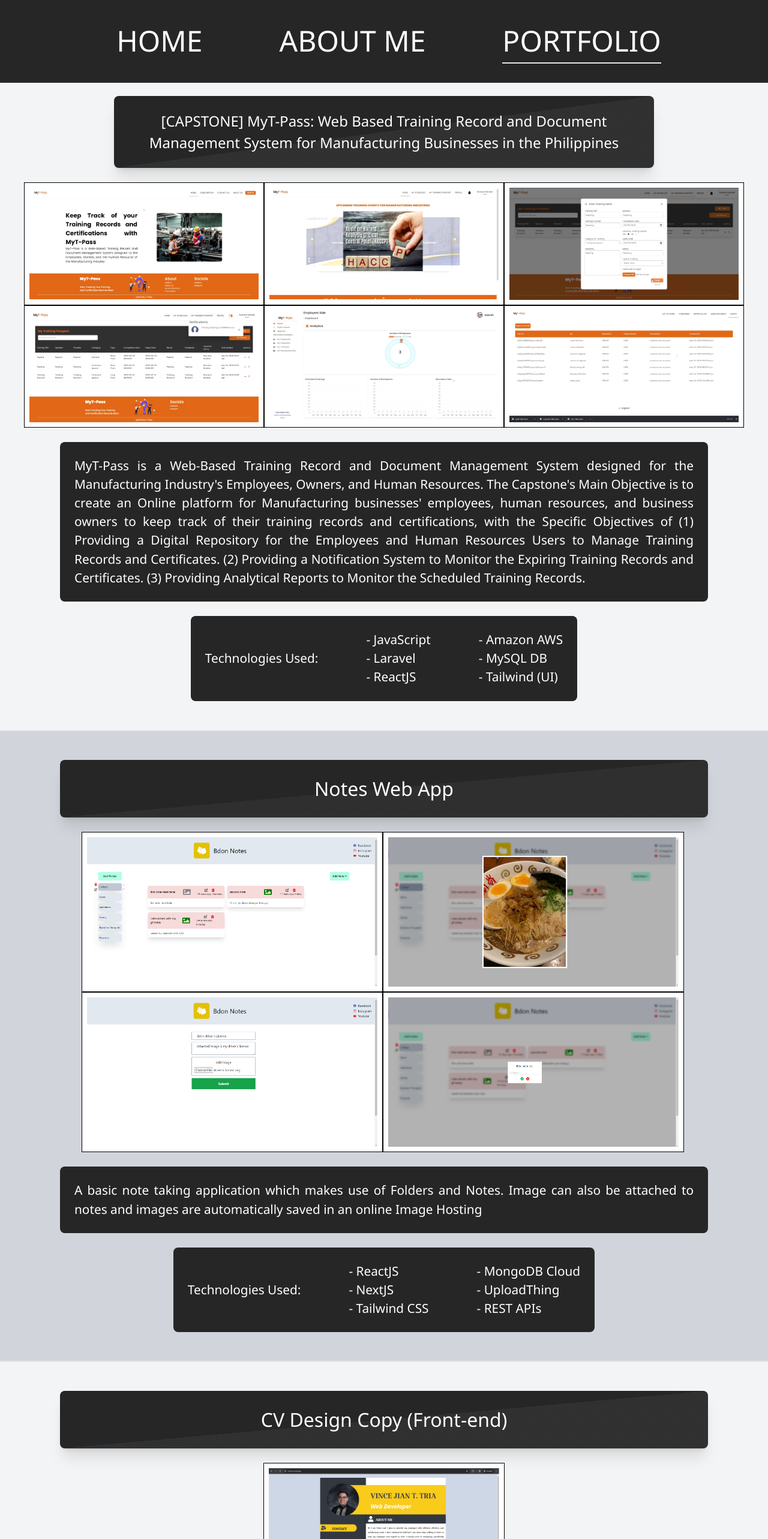
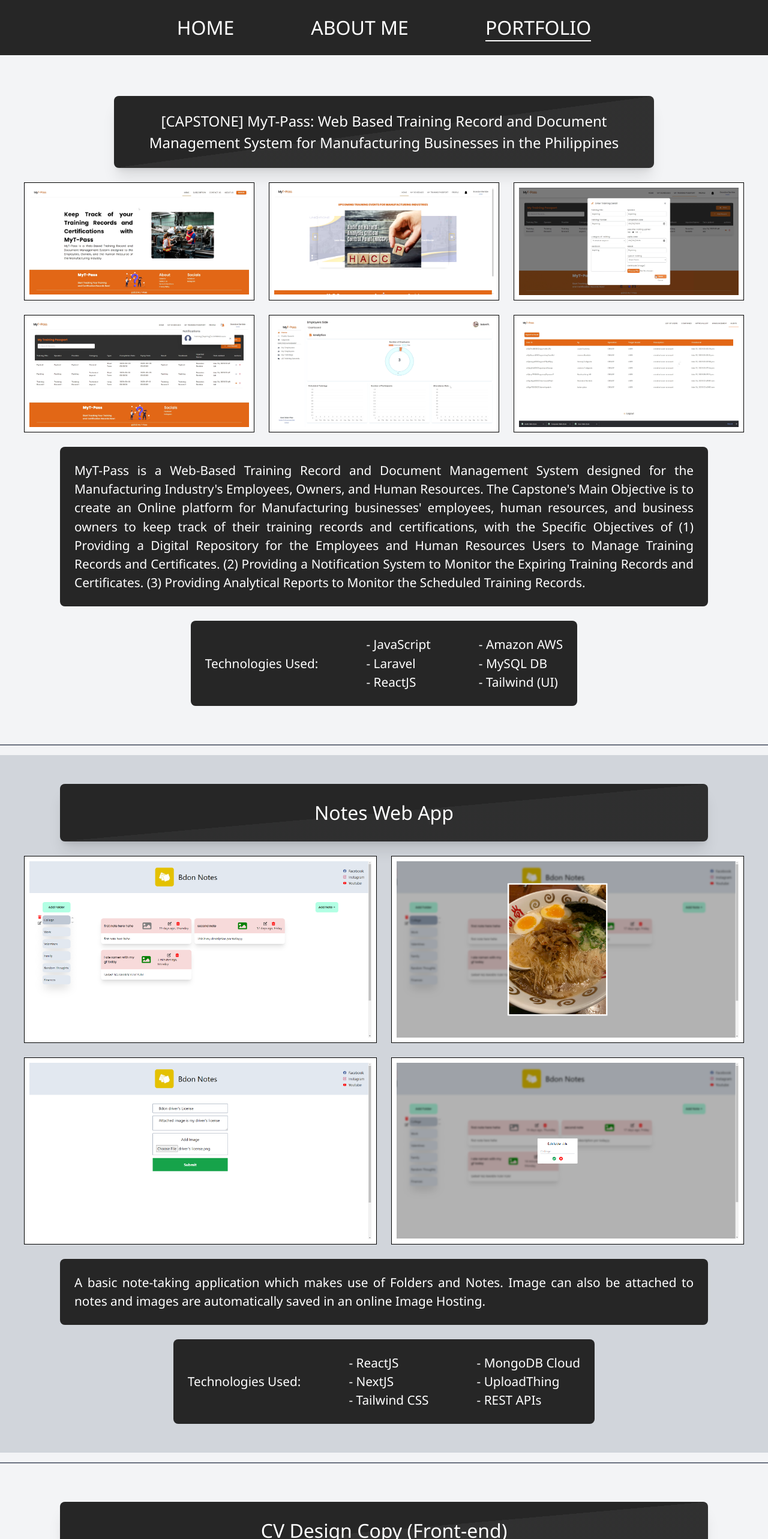
Before and after one commit to brandonplozano/bplport-main, a Next.js app: page /portfolio in a window 1280 px wide. Shown: the top 2566 px of the page at 60% size. Built offline with nearby package versions, Linux system fonts and the light colour scheme.

Commit message:
Changed to responsive
:)

```diff
--- a/components/Navbar.js
+++ b/components/Navbar.js
@@ -1,21 +1,17 @@
 import React, { useState, useEffect } from 'react';
-import Link from "next/link"
-import Image from "next/image"
-import {useRouter} from 'next/router'
-import logo from '../public/images/pic2.png'
-
+import Link from "next/link";
+import { useRouter } from 'next/router';
 
 export default function Navbar() {
     const router = useRouter();
     const currentPath = router.pathname;
-
     const [scrolled, setScrolled] = useState(false);
 
     const routes = {
-        "/" : "Home",
-        "/about" : "About Me",
-        "/portfolio" : "Portfolio",
-    }
+        "/": "Home",
+        "/about": "About Me",
+        "/portfolio": "Portfolio",
+    };
 
     useEffect(() => {
         const scroll = () => {
@@ -33,46 +29,27 @@ export default function Navbar() {
 
     return (
         <nav
-    style={{ zIndex: 1 }}
-    className={`bg-[#262626] text-white uppercase flex fixed top-0 p-2 text-[3rem] py-[2rem] duration-300 ${scrolled ? "shadow-2xl" : "duration-700"}`}>
+            className={`bg-[#262626] text-white uppercase fixed top-0 w-full p-4 text-lg md:text-[2rem] py-4 md:py-[2rem] duration-300 z-50 ${scrolled ? "shadow-2xl" : "duration-700"}`}
+        >
             {scrolled ? (
-                <>
-                    <div className={`flex flex-row w-screen gap-1 text-white text-[3rem] ml-[22rem] transition duration-300`}>
-                        <div className='font-bold'>BRANDON</div>
-                        <div className='font-light'>LOZANO</div>
+                <div className={`flex justify-center md:justify-start md:ml-[5rem] gap-1 text-[1.5rem] md:text-[3rem] transition-all duration-300`}>
+                    <div className="font-bold">BRANDON</div>
+                    <div className="font-light">LOZANO</div>
                 </div>
-                </>
-            ) : <>
-                    <ul className="flex flex-row w-screen gap-[8rem] items-center justify-center">
-                        {Object.keys(routes).map((route, idx) => {
-                            return (
-                                <li className="flex" key={idx}>
-                                    {currentPath == route ? (
-                                        <>
+            ) : (
+                <ul className="flex justify-center gap-6 md:gap-[8rem] items-center">
+                    {Object.keys(routes).map((route, idx) => (
+                        <li key={idx} className="transition-all duration-500 hover:-translate-y-1">
                             <Link
                                 href={route}
-                                                className="border-b-2 transition hover:-translate-y-1 duration-300"
+                                className={`border-b-2 ${currentPath === route ? "border-white" : "border-transparent"} hover:border-white transition-all duration-300 transform hover:-translate-y-1`}
                             >
                                 {routes[route]}
                             </Link>
-                                        </>
-                                    ) : (
-                                        <>
-                                            <Link
-                                                href={route}
-                                                className="border-b-2 border-transparent hover:border-white
-                                                transition hover:-translate-y-1 duration-300"
-                                            >
-                                                {routes[route]}
-                                            </Link>
-                                        </>
+                        </li>
+                    ))}
+                </ul>
             )}
-                                </li>
-                            )
-                        })}
-                    </ul>
-                </>
+        </nav>
+    );
 }
-    </nav>
-  )
-}
--- a/components/projects/First.js
+++ b/components/projects/First.js
@@ -1,39 +1,48 @@
 import React from "react";
-import styles from '@/styles/Home.module.css'
+import styles from "@/styles/Home.module.css";
 import ImageCard from "../ImageCard";
 
-import one from "../../public/images/mytpass/1.png"
-import two from "../../public/images/mytpass/2.png"
-import three from "../../public/images/mytpass/3.png"
-import four from "../../public/images/mytpass/4.png"
-import five from "../../public/images/mytpass/5.png"
-import six from "../..//public/images/mytpass/6.png"
+import one from "../../public/images/mytpass/1.png";
+import two from "../../public/images/mytpass/2.png";
+import three from "../../public/images/mytpass/3.png";
+import four from "../../public/images/mytpass/4.png";
+import five from "../../public/images/mytpass/5.png";
+import six from "../../public/images/mytpass/6.png";
 
+export function First({ onClick }) {
+  const imageArray = [one, two, three, four, five, six];
 
-
-export function First({
-  onClick
-})
-
-{
-    const imageArray = [
-        one,
-        two,
-        three,
-        four,
-        five,
-        six
-      ]
-
-  return <div className="flex flex-col ml-auto mr-auto items-center justify-center w-[1200px] text-white gap-6 mt-[10rem] mb-[3rem]">
-          <div className={`p-6 bg-[#262626] text-white text-[1.5rem] w-[75%] font-medium text-center rounded-lg shadow-xl ${styles.customGradient}`}>
-            [CAPSTONE] MyT-Pass: Web Based Training Record and Document Management System for Manufacturing Businesses in the Philippines</div>
-          <div className="flex flex-wrap cursor-pointer">
+  return (
+    <div className="flex flex-col items-center justify-center mx-auto w-full max-w-[1200px] text-white gap-6 mt-[10rem] mb-[3rem]">
+      <div
+        className={`p-6 bg-[#262626] text-white text-[1.5rem] w-[75%] font-medium text-center rounded-lg shadow-xl ${styles.customGradient}`}
+      >
+        [CAPSTONE] MyT-Pass: Web Based Training Record and Document Management
+        System for Manufacturing Businesses in the Philippines
+      </div>
+      <div className="grid grid-cols-1 sm:grid-cols-2 lg:grid-cols-3 gap-6 cursor-pointer justify-center">
         {imageArray.map((image, idx) => (
-                <ImageCard h={1000}key={idx} image={image} onClick={() => onClick(image)} />
+          <ImageCard
+            key={idx}
+            image={image}
+            onClick={() => onClick(image)}
+            w={500}
+            h={500}
+          />
         ))}
       </div>
-          <div className="p-6 bg-[#262626] text-white text-[1.3rem] w-[90%] text-justify rounded-lg">MyT-Pass is a Web-Based Training Record and Document Management System designed for the Manufacturing Industry's Employees, Owners, and Human Resources. The Capstone's Main Objective is to create an Online platform for Manufacturing businesses' employees, human resources, and business owners to keep track of their training records and certifications, with the Specific Objectives of (1) Providing a Digital Repository for the Employees and Human Resources Users to Manage Training Records and Certificates. (2) Providing a Notification System to Monitor the Expiring Training Records and Certificates. (3) Providing Analytical Reports to Monitor the Scheduled Training Records. </div>
+      <div className="p-6 bg-[#262626] text-white text-[1.3rem] w-[90%] text-justify rounded-lg">
+        MyT-Pass is a Web-Based Training Record and Document Management System
+        designed for the Manufacturing Industry's Employees, Owners, and Human
+        Resources. The Capstone's Main Objective is to create an Online platform
+        for Manufacturing businesses' employees, human resources, and business
+        owners to keep track of their training records and certifications, with
+        the Specific Objectives of (1) Providing a Digital Repository for the
+        Employees and Human Resources Users to Manage Training Records and
+        Certificates. (2) Providing a Notification System to Monitor the
+        Expiring Training Records and Certificates. (3) Providing Analytical
+        Reports to Monitor the Scheduled Training Records.
+      </div>
       <div className="p-6 bg-[#262626] text-white text-[1.3rem] text-justify rounded-lg">
         <div className="flex flex-row items-center justify-center gap-[5rem]">
           <div>Technologies Used:</div>
@@ -49,5 +58,6 @@ export function First({
           </div>
         </div>
       </div>
-        </div>;
+    </div>
+  );
 }
--- a/components/projects/Fourth.js
+++ b/components/projects/Fourth.js
@@ -1,31 +1,40 @@
 import React from "react";
-import styles from '@/styles/Home.module.css'
+import styles from "@/styles/Home.module.css";
 import ImageCard from "../ImageCard";
 
-import one from "../../public/images/negociantes/linkedinnegociantes1.png"
-import two from "../../public/images/negociantes/linkedinnegociantes2.png"
+import one from "../../public/images/negociantes/linkedinnegociantes1.png";
+import two from "../../public/images/negociantes/linkedinnegociantes2.png";
 
-export function Fourth({
-  onClick
-})
+export function Fourth({ onClick }) {
+  const imageArray = [one, two];
 
-{
-    const imageArray = [
-        one,
-        two
-      ]
-
-  return <div className="mb-[3rem]">
-          <div className="flex flex-col ml-auto mr-auto items-center justify-center w-[1200px] text-white gap-6 mt-[3rem] mt-[1.5rem]">
-          <div className={`p-6 bg-[#262626] text-white text-[2rem] w-[90%] font-medium text-center rounded-lg shadow-xl ${styles.customGradient}`}>[PROJECT] Negociantes: An Online Marketplace</div>
-          <div className="flex flex-wrap cursor-pointer">
+  return (
+    <div className="mb-[3rem]">
+      <div className="flex flex-col items-center justify-center mx-auto w-full max-w-[1200px] text-white gap-6 mt-[3rem] mt-[1.5rem]">
+        <div
+          className={`p-6 bg-[#262626] text-white text-[2rem] w-[90%] font-medium text-center rounded-lg shadow-xl ${styles.customGradient}`}
+        >
+          [PROJECT] Negociantes: An Online Marketplace
+        </div>
+        <div className="grid grid-cols-1 md:grid-cols-2 gap-6 cursor-pointer">
           {imageArray.map((image, idx) => (
-                <ImageCard w={500} h={1000} width={250} key={idx} image={image} onClick={() => onClick(image)} />
+            <ImageCard
+              w={500}
+              h={1000}
+              width={250}
+              key={idx}
+              image={image}
+              onClick={() => onClick(image)}
+            />
           ))}
         </div>
-          <div className="p-6 bg-[#262626] text-white text-[1.3rem] w-[90%] text-justify rounded-lg mb-[1.5rem]">A place where small scale sellers can easily showcase their products, that way people who lost their jobs because of the pandemic can still have some sort of place to go to, or somewhere where they can generate some income. With an online market, buyers can easily canvas products and services they wish to have without the hassle of going out amidst the pandemic, they will have the privilege of browsing through different products and services at the comfort of their own home.</div>
+        <div className="p-6 bg-[#262626] text-white text-[1.3rem] w-[90%] text-justify rounded-lg mb-[1.5rem]">
+          A place where small-scale sellers can easily showcase their products,
+          allowing people who lost their jobs because of the pandemic to have
+          some place to go and generate income.
         </div>
-        <div className="p-6 bg-[#262626] w-fit text-white text-[1.3rem] text-justify rounded-lg ml-auto mr-auto">
+      </div>
+      <div className="p-6 bg-[#262626] w-fit text-white text-[1.3rem] text-justify rounded-lg mx-auto">
         <div className="flex flex-row items-center justify-center gap-[5rem]">
           <div>Technologies Used:</div>
           <div className="flex flex-col">
@@ -35,4 +44,5 @@ export function Fourth({
         </div>
       </div>
     </div>
+  );
 }
--- a/components/projects/Second.js
+++ b/components/projects/Second.js
@@ -1,35 +1,41 @@
 import React from "react";
-import styles from '@/styles/Home.module.css'
+import styles from "@/styles/Home.module.css";
 import ImageCard from "../ImageCard";
 
-import one from "../../public/images/notes/notes1.png"
-import two from "../../public/images/notes/notes2.png"
-import three from "../../public/images/notes/notes3.png"
-import four from "../../public/images/notes/notes4.png"
+import one from "../../public/images/notes/notes1.png";
+import two from "../../public/images/notes/notes2.png";
+import three from "../../public/images/notes/notes3.png";
+import four from "../../public/images/notes/notes4.png";
 
-export function Second({
-  onClick
-})
+export function Second({ onClick }) {
+  const imageArray = [one, two, three, four];
 
-{
-    const imageArray = [
-        one,
-        two,
-        three,
-        four
-      ]
-
-  return <div className="mb-[3rem]">
-          <div className="flex flex-col ml-auto mr-auto items-center justify-center w-[1200px] text-white gap-6 mt-[3rem] mt-[1.5rem]">
-          <div className={`p-6 bg-[#262626] text-white text-[2rem] w-[90%] font-medium text-center rounded-lg shadow-xl ${styles.customGradient}`}>Notes Web App</div>
-          <div className="flex flex-wrap cursor-pointer ml-[6rem]">
+  return (
+    <div className="mb-[3rem]">
+      <div className="flex flex-col items-center justify-center mx-auto w-full max-w-[1200px] text-white gap-6 mt-[3rem] mt-[1.5rem]">
+        <div
+          className={`p-6 bg-[#262626] text-white text-[2rem] w-[90%] font-medium text-center rounded-lg shadow-xl ${styles.customGradient}`}
+        >
+          Notes Web App
+        </div>
+        <div className="grid grid-cols-1 sm:grid-cols-2 lg:grid-cols-2 gap-6 cursor-pointer justify-center">
           {imageArray.map((image, idx) => (
-                <ImageCard w={500} h={1500} width={500} key={idx} image={image} onClick={() => onClick(image)} />
+            <ImageCard
+              w={500}
+              h={1000}
+              key={idx}
+              image={image}
+              onClick={() => onClick(image)}
+            />
           ))}
         </div>
-          <div className="p-6 bg-[#262626] text-white text-[1.3rem] w-[90%] text-justify rounded-lg mb-[1.5rem]">A basic note taking application which makes use of Folders and Notes. Image can also be attached to notes and images are automatically saved in an online Image Hosting</div>
+        <div className="p-6 bg-[#262626] text-white text-[1.3rem] w-[90%] text-justify rounded-lg mb-[1.5rem]">
+          A basic note-taking application which makes use of Folders and Notes.
+          Image can also be attached to notes and images are automatically saved
+          in an online Image Hosting.
         </div>
-        <div className="p-6 bg-[#262626] w-fit text-white text-[1.3rem] text-justify rounded-lg ml-auto mr-auto">
+      </div>
+      <div className="p-6 bg-[#262626] w-fit text-white text-[1.3rem] text-justify rounded-lg mx-auto">
         <div className="flex flex-row items-center justify-center gap-[5rem]">
           <div>Technologies Used:</div>
           <div className="flex flex-col">
@@ -45,4 +51,5 @@ export function Second({
         </div>
       </div>
     </div>
+  );
 }
--- a/components/projects/Third.js
+++ b/components/projects/Third.js
@@ -1,32 +1,45 @@
 import React from "react";
-import styles from '@/styles/Home.module.css'
+import styles from "@/styles/Home.module.css";
 import ImageCard from "../ImageCard";
-import Link from "next/link";
 
-import one from "../../public/images/vincecv/Untitled.png"
+import one from "../../public/images/vincecv/Untitled.png";
 
-export function Third({
-  onClick
-})
+export function Third({ onClick }) {
+  const imageArray = [one];
 
-{
-    const imageArray = [
-        one
-      ]
-
-  return <div className="mb-[3rem]">
-          <div className="flex flex-col ml-auto mr-auto items-center justify-center w-[1200px] text-white gap-6 mt-[3rem] mt-[1.5rem]">
-          <div className={`p-6 bg-[#262626] text-white text-[2rem] w-[90%] font-medium text-center rounded-lg shadow-xl ${styles.customGradient}`}>CV Design Copy (Front-end)</div>
+  return (
+    <div className="mb-[3rem]">
+      <div className="flex flex-col items-center justify-center mx-auto w-full max-w-[1200px] text-white gap-6 mt-[3rem] mt-[1.5rem]">
+        <div
+          className={`p-6 bg-[#262626] text-white text-[2rem] w-[90%] font-medium text-center rounded-lg shadow-xl ${styles.customGradient}`}
+        >
+          CV Design Copy (Front-end)
+        </div>
         <div className="flex flex-wrap cursor-pointer">
           {imageArray.map((image, idx) => (
-                <ImageCard w={500} h={1000} width={400} key={idx} image={image} onClick={() => onClick(image)} />
+            <ImageCard
+              w={500}
+              h={1000}
+              width={400}
+              key={idx}
+              image={image}
+              onClick={() => onClick(image)}
+            />
           ))}
         </div>
-          <div className="p-6 bg-[#262626] text-white text-[1.3rem] w-[90%] text-justify rounded-lg mb-[1.5rem]">A CV copy of my friend and transforming into a front-end design using Tailwind CSS. This
-is also available to view at <a href="https://vincecv.vercel.app" target="_blank">www.vincecv.vercel.app</a>
+        <div className="p-6 bg-[#262626] text-white text-[1.3rem] w-[90%] text-justify rounded-lg mb-[1.5rem]">
+          A CV copy of my friend and transforming it into a front-end design
+          using Tailwind CSS. This is also available to view at{" "}
+          <a
+            href="https://vincecv.vercel.app"
+            target="_blank"
+            rel="noopener noreferrer"
+          >
+            www.vincecv.vercel.app
+          </a>
         </div>
       </div>
-        <div className="p-6 bg-[#262626] w-fit text-white text-[1.3rem] text-justify rounded-lg ml-auto mr-auto">
+      <div className="p-6 bg-[#262626] w-fit text-white text-[1.3rem] text-justify rounded-lg mx-auto">
         <div className="flex flex-row items-center justify-center gap-[5rem]">
           <div>Technologies Used:</div>
           <div className="flex flex-col">
@@ -36,4 +49,5 @@ is also available to view at <a href="https://vincecv.vercel.app" target="_blank
         </div>
       </div>
     </div>
+  );
 }
--- a/pages/portfolio/index.js
+++ b/pages/portfolio/index.js
@@ -1,55 +1,52 @@
-import { First } from '@/components/projects/First';
-import { Second } from '@/components/projects/Second';
-import { Third } from '@/components/projects/Third';
-import { Fourth } from '@/components/projects/Fourth';
-import Layout from "@/components/Layout"
-import Image from "next/image"
-import styles from '@/styles/Home.module.css'
-import ImageModal from "@/components/modal/imageModal"
-import ImageCard from "@/components/ImageCard"
-import { useEffect, useState } from "react"
-
+import { First } from "@/components/projects/First";
+import { Second } from "@/components/projects/Second";
+import { Third } from "@/components/projects/Third";
+import { Fourth } from "@/components/projects/Fourth";
+import Layout from "@/components/Layout";
+import { useState } from "react";
+import ImageModal from "@/components/modal/imageModal";
 
 export default function index() {
-
   const [showModal, setShowModal] = useState(false);
   const [imageContent, setImageContent] = useState("");
 
   const onClose = () => setShowModal(false);
   const openModal = (image) => {
-      setImageContent(image?.src); // Set image path here
-      setShowModal(true);
-      console.log(image)
+    setImageContent(image?.src); // Set image path here
+    setShowModal(true);
   };
 
   return (
     <Layout>
-      <div className="flex flex-col min-h-screen w-fit justify-center items-center mt-auto mb-auto bg-gray-100">
-
-        <div className=''>
+      <div className="flex flex-col min-h-screen w-full justify-center items-center bg-gray-100">
+        <div className="w-full">
           <First onClick={openModal} />
         </div>
 
-        <div className="w-screen border b-2-black"></div>
+        <div className="w-full border-t-2 border-gray-500 my-4"></div>
 
-        <div className='w-screen bg-gray-300'>
+        <div className="w-full bg-gray-300">
           <Second onClick={openModal} />
         </div>
 
-        <div className="w-screen border b-2-black"></div>
+        <div className="w-full border-t-2 border-gray-500 my-4"></div>
 
-        <div>
+        <div className="w-full">
           <Third onClick={openModal} />
         </div>
 
-        <div className="w-screen border b-2-black"></div>
+        <div className="w-full border-t-2 border-gray-500 my-4"></div>
 
-        <div className='w-screen bg-gray-300'>
+        <div className="w-full bg-gray-300">
           <Fourth onClick={openModal} />
         </div>
-
       </div>
-      <ImageModal onClose={onClose} visible={showModal} content={imageContent} width={500}/>
+      <ImageModal
+        onClose={onClose}
+        visible={showModal}
+        content={imageContent}
+        width={500}
+      />
     </Layout>
-  )
+  );
 }
```
Also changed, not shown: components/AffiliationCard.js (+15 -14 lines), components/DesignCard.js (+17 -10 lines), components/EduCard.js (+11 -8 lines), components/modal/imageModal.js (+14 -11 lines), pages/about/index.js (+21 -21 lines), pages/index.js (+41 -39 lines). Lines whose indentation alone changed are shown as unchanged.
